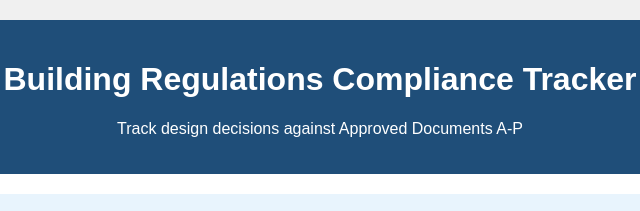
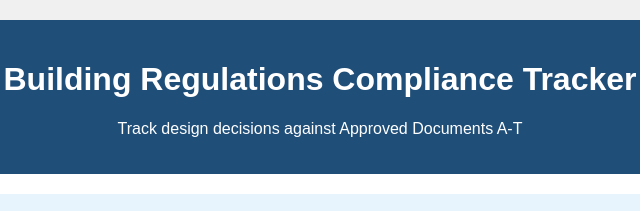
Before and after one commit to Thejammm/building-regs-tracker-v2, a plain HTML site: page index.html in a window 1280 px wide. Shown: the top 211 px of the page, 320-960 px from the left. Drawn offline with Linux system fonts and the light colour scheme.

Commit message:
Update index.html

```diff
--- a/index.html
+++ b/index.html
@@ -8,7 +8,7 @@
     <div class="container">
         <div class="header">
             <h1>Building Regulations Compliance Tracker</h1>
-            <p>Track design decisions against Approved Documents A-P</p>
+            <p>Track design decisions against Approved Documents A-T</p>
         </div>
 
         <div class="project-info">
```
